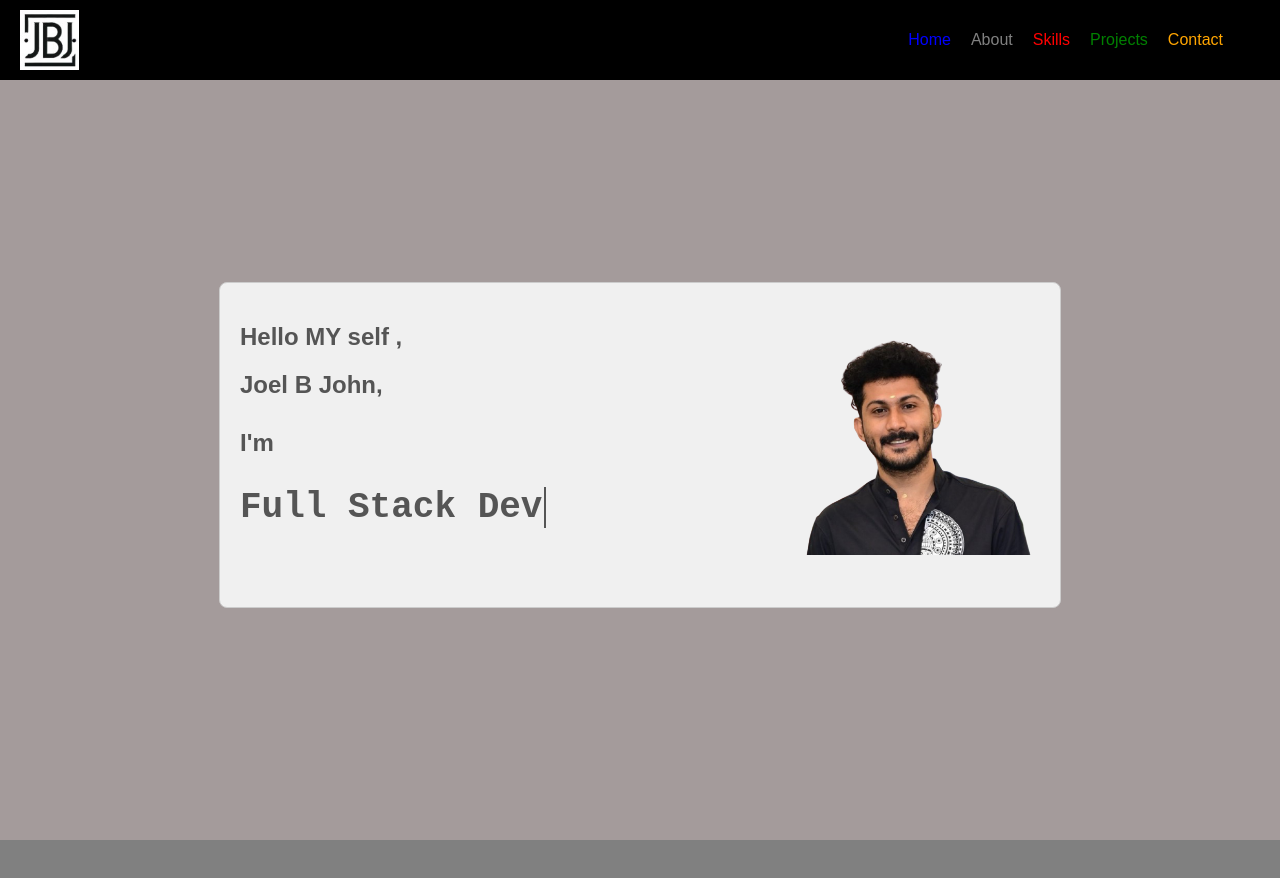
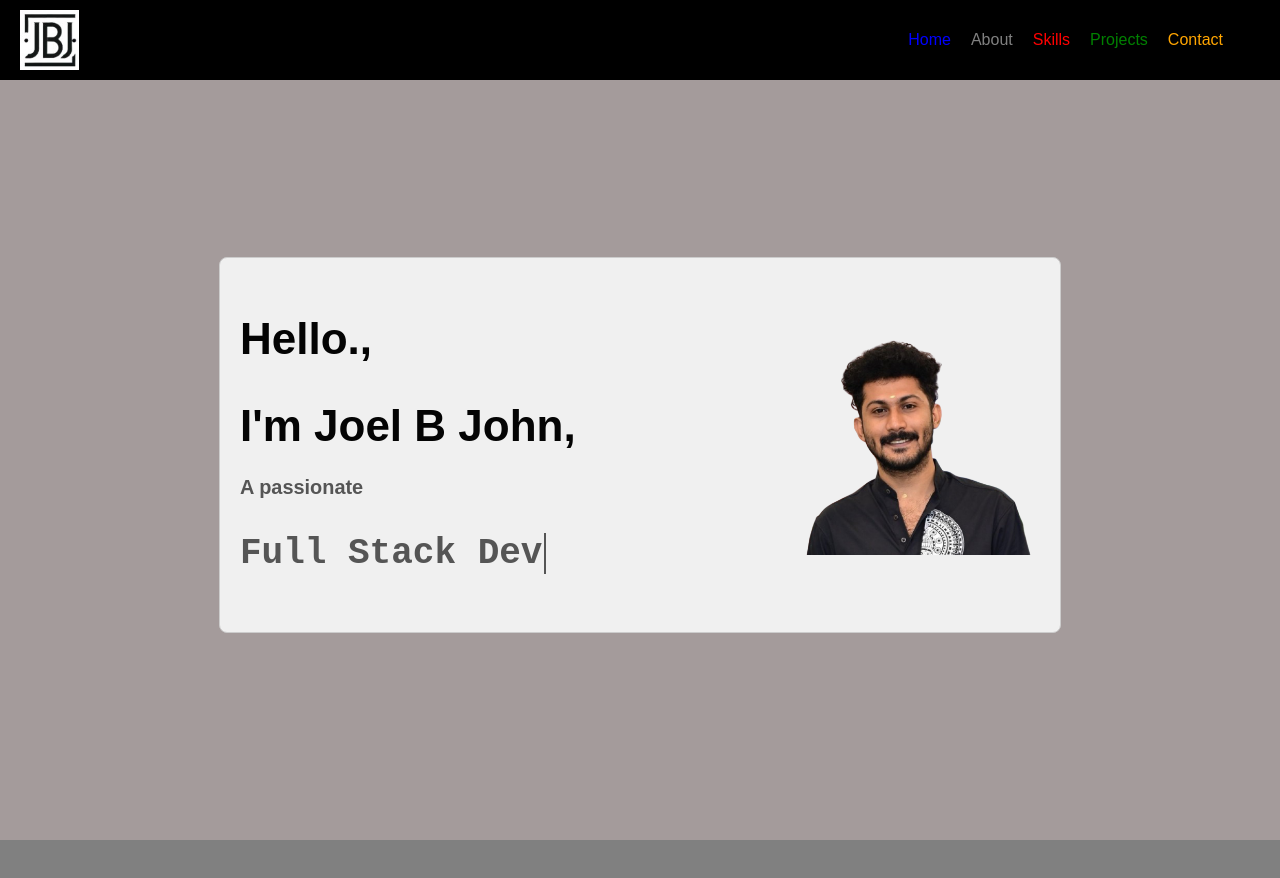
Before and after one commit to joel-b-john/new_portfolio, a React (Create React App) app: page / in a window 1280 px wide. Shown: the top 878 px of the page. Built offline with nearby package versions, Linux system fonts and the light colour scheme.

Commit message:
css updated for home text

```diff
--- a/src/components/Home.css
+++ b/src/components/Home.css
@@ -36,14 +36,14 @@ section {
   }
 
   .greeting-text {
-    font-size: 24px;
-    color: #555; /* Slightly lighter color for the greeting */
+    font-size: 44px;
+    color: #040404; /* Slightly lighter color for the greeting */
   }
   .animated-sentence {
     display: inline-block;
     font-size: 24px;
     color: #555; /* Slightly lighter color for the animated sentence */
-    margin-top: 10px; /* Space between greeting and animated sentence */
+    margin-top: -44px; /* Space between greeting and animated sentence */
   }
 
   .animated-text {
--- a/src/components/Home.js
+++ b/src/components/Home.js
@@ -8,11 +8,10 @@ const Home = () => {
       <div className="rectangle">
         <div className="text-container">
         <div className="greeting-container">
-          <h2 className="greeting-text"> Hello MY self ,</h2>
-          <h2 className="greeting-text"> Joel B John,</h2>
+          <h2 className="greeting-text"> Hello.,</h2>
+          <h2 className="greeting-text">I'm Joel B John,</h2>
 
-          <h1 className="animated-sentence">I'm<h1> <span className="animated-text">Full Stack Developer</span></h1>
-          </h1>
+          <div className="animated-sentence"><h5>A passionate </h5><h1> <span className="animated-text">Full Stack Developer</span></h1></div>
         </div>
         </div>
         <img src={yourImage} alt="Description" className="image" />
```
